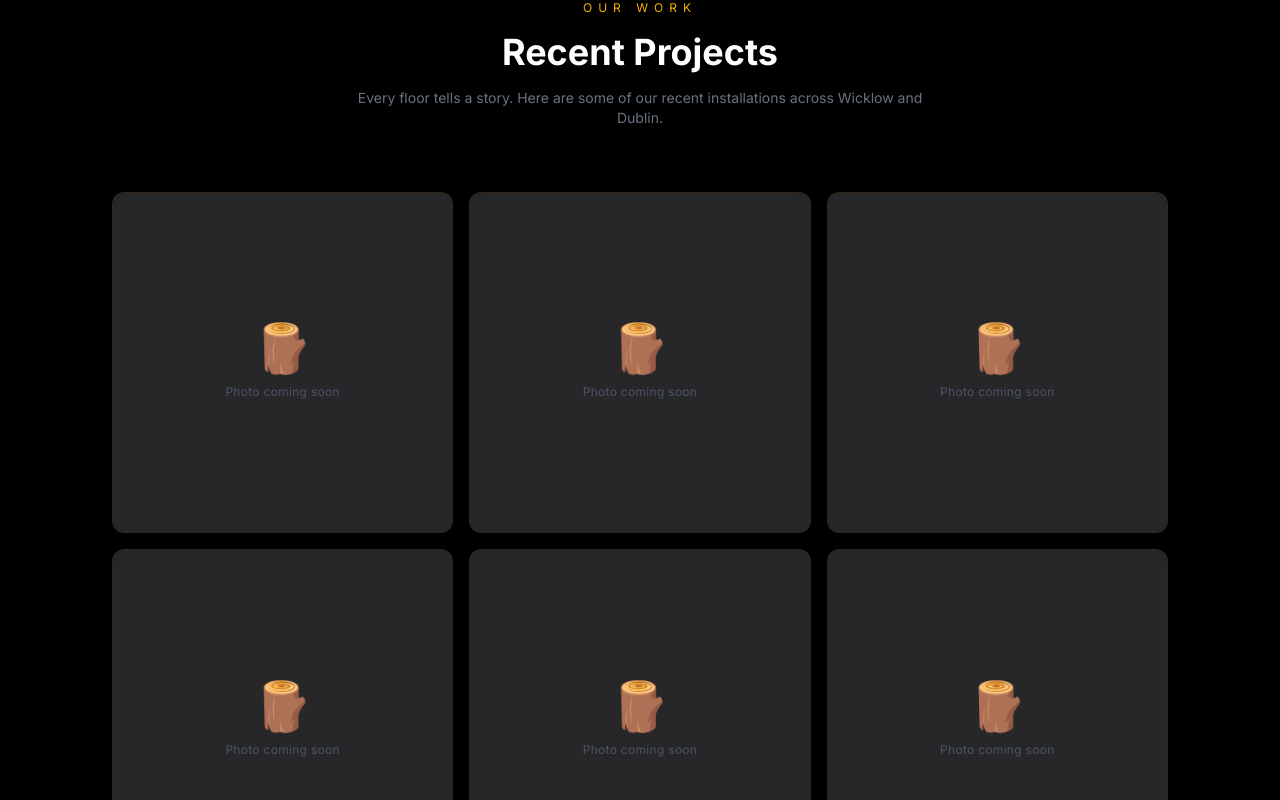
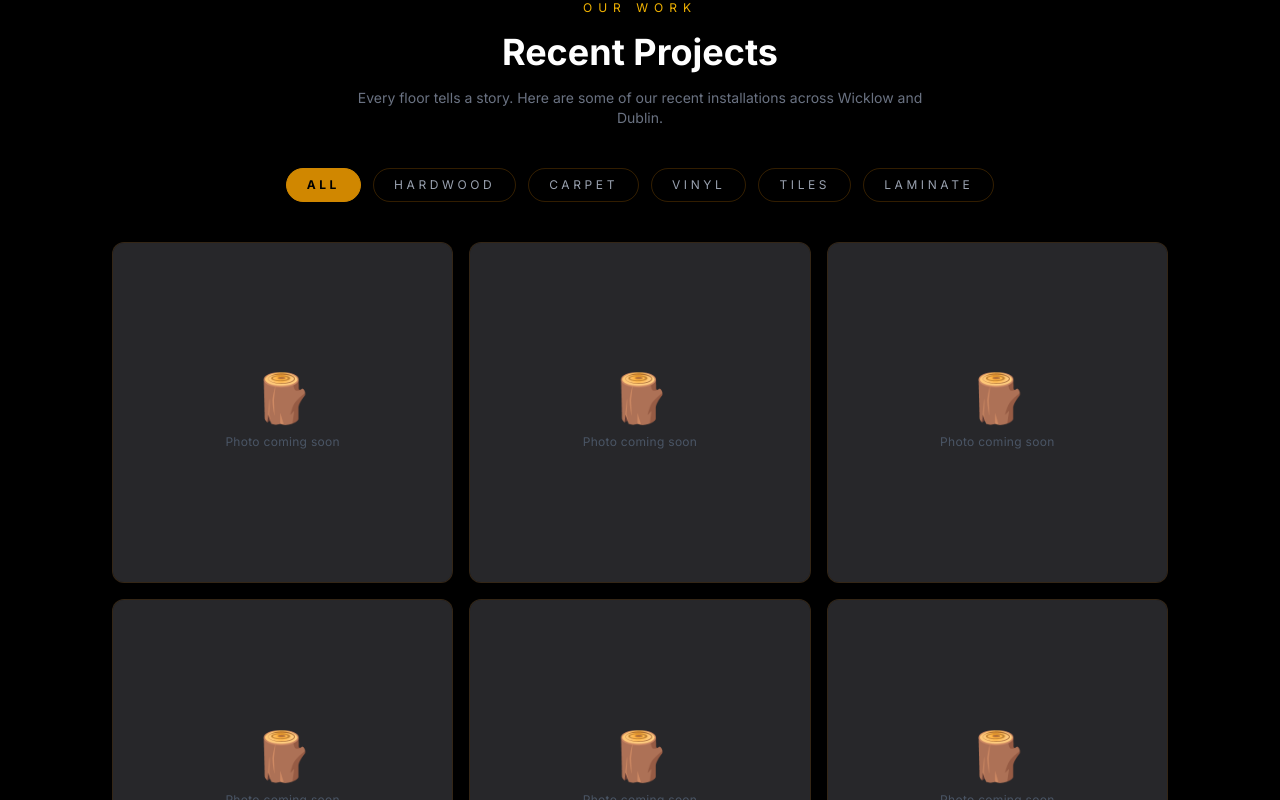
Before and after one commit to cheenusrinivas/w2d-flooring, a Next.js app: page / in a window 1280 px wide. Shown: the part 2314-3114 px from the top of the page. Built offline with nearby package versions, Linux system fonts and the light colour scheme; no server answers.

Commit message:
add filter buttons to gallery

```diff
--- a/components/Gallery.tsx
+++ b/components/Gallery.tsx
@@ -1,4 +1,7 @@
-export default function Gallery() {
+'use client'
+
+import { useState } from 'react'
+
 const items = [
   { id: 1, label: 'Hardwood Installation', location: 'Dublin', type: 'Hardwood' },
   { id: 2, label: 'Carpet Fitting', location: 'Wicklow', type: 'Carpet' },
@@ -8,12 +11,19 @@ export default function Gallery() {
   { id: 6, label: 'Carpet Fitting', location: 'Wicklow', type: 'Carpet' },
 ]
 
+const filters = ['All', 'Hardwood', 'Carpet', 'Vinyl', 'Tiles', 'Laminate']
+
+export default function Gallery() {
+  const [active, setActive] = useState('All')
+
+  const filtered = active === 'All' ? items : items.filter((i) => i.type === active)
+
   return (
     <section id="gallery" className="py-24 bg-black">
       <div className="max-w-6xl mx-auto px-6 md:px-12">
 
         {/* Header */}
-        <div className="text-center mb-16">
+        <div className="text-center mb-10">
           <p className="text-yellow-500 text-xs tracking-[0.5em] uppercase mb-4">Our Work</p>
           <h2 className="text-4xl font-bold text-white mb-4">Recent Projects</h2>
           <p className="text-gray-500 text-sm max-w-xl mx-auto">
@@ -21,14 +31,30 @@ export default function Gallery() {
           </p>
         </div>
 
+        {/* Filter buttons */}
+        <div className="flex flex-wrap justify-center gap-3 mb-10">
+          {filters.map((f) => (
+            <button
+              key={f}
+              onClick={() => setActive(f)}
+              className={`text-xs tracking-[0.3em] uppercase px-5 py-2 rounded-full border transition-all duration-300 ${
+                active === f
+                  ? 'bg-yellow-600 border-yellow-600 text-black font-bold'
+                  : 'border-yellow-700/30 text-gray-400 hover:border-yellow-500 hover:text-yellow-500'
+              }`}
+            >
+              {f}
+            </button>
+          ))}
+        </div>
+
         {/* Grid */}
         <div className="grid grid-cols-1 sm:grid-cols-2 lg:grid-cols-3 gap-4">
-          {items.map((item) => (
+          {filtered.map((item) => (
             <div
               key={item.id}
               className="relative group overflow-hidden rounded-xl bg-zinc-900 border border-yellow-700/20 hover:border-yellow-500/50 transition-all duration-300"
             >
-              {/* Placeholder */}
               <div className="aspect-square flex items-center justify-center bg-zinc-800">
                 <div className="text-center">
                   <div className="text-5xl mb-3">🪵</div>
@@ -36,7 +62,6 @@ export default function Gallery() {
                 </div>
               </div>
 
-              {/* Hover overlay */}
               <div className="absolute inset-0 bg-black/70 opacity-0 group-hover:opacity-100 transition-opacity duration-300 flex items-end p-5">
                 <div>
                   <span className="text-yellow-500 text-xs tracking-widest uppercase">{item.type}</span>
```
Lines whose indentation alone changed are shown as unchanged.
